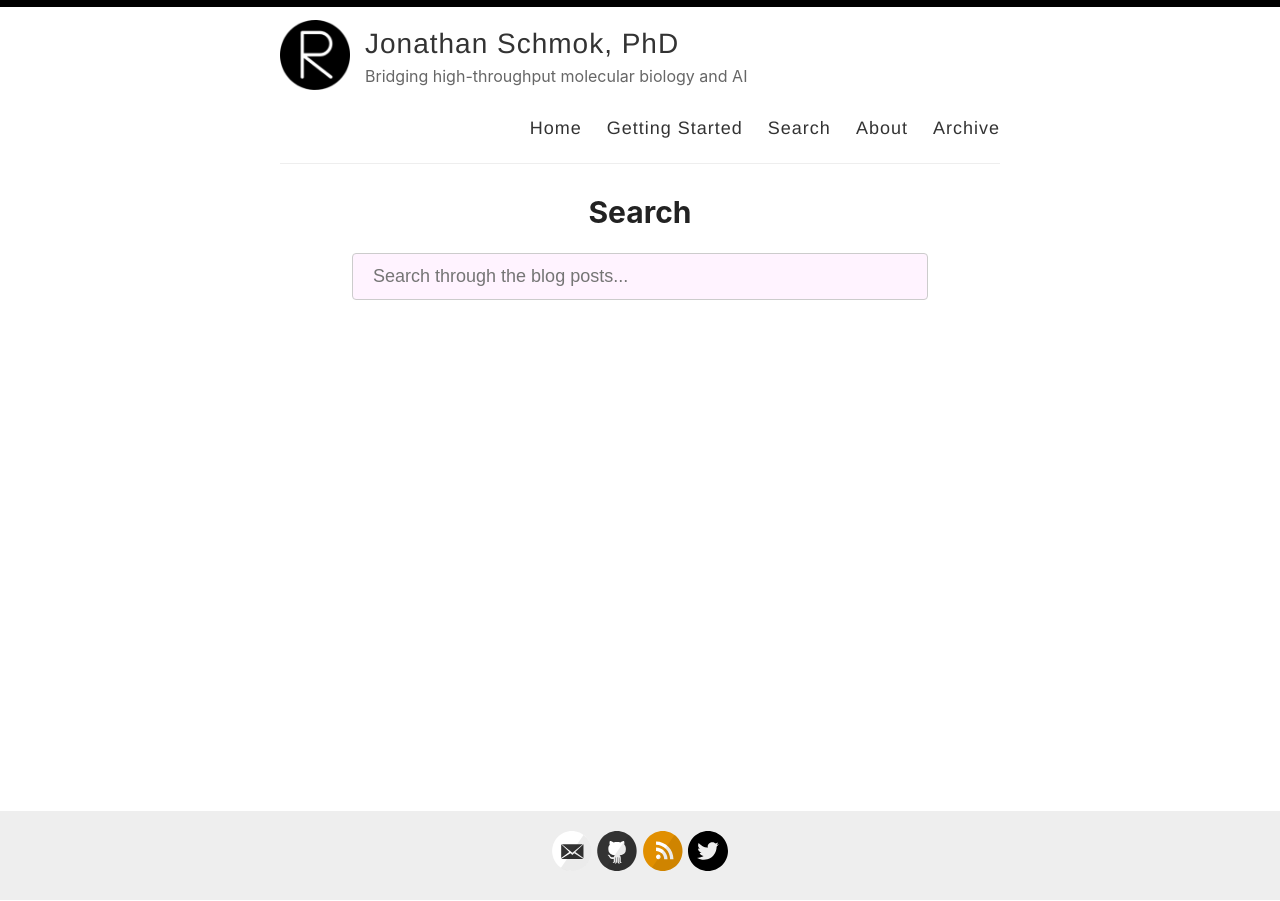
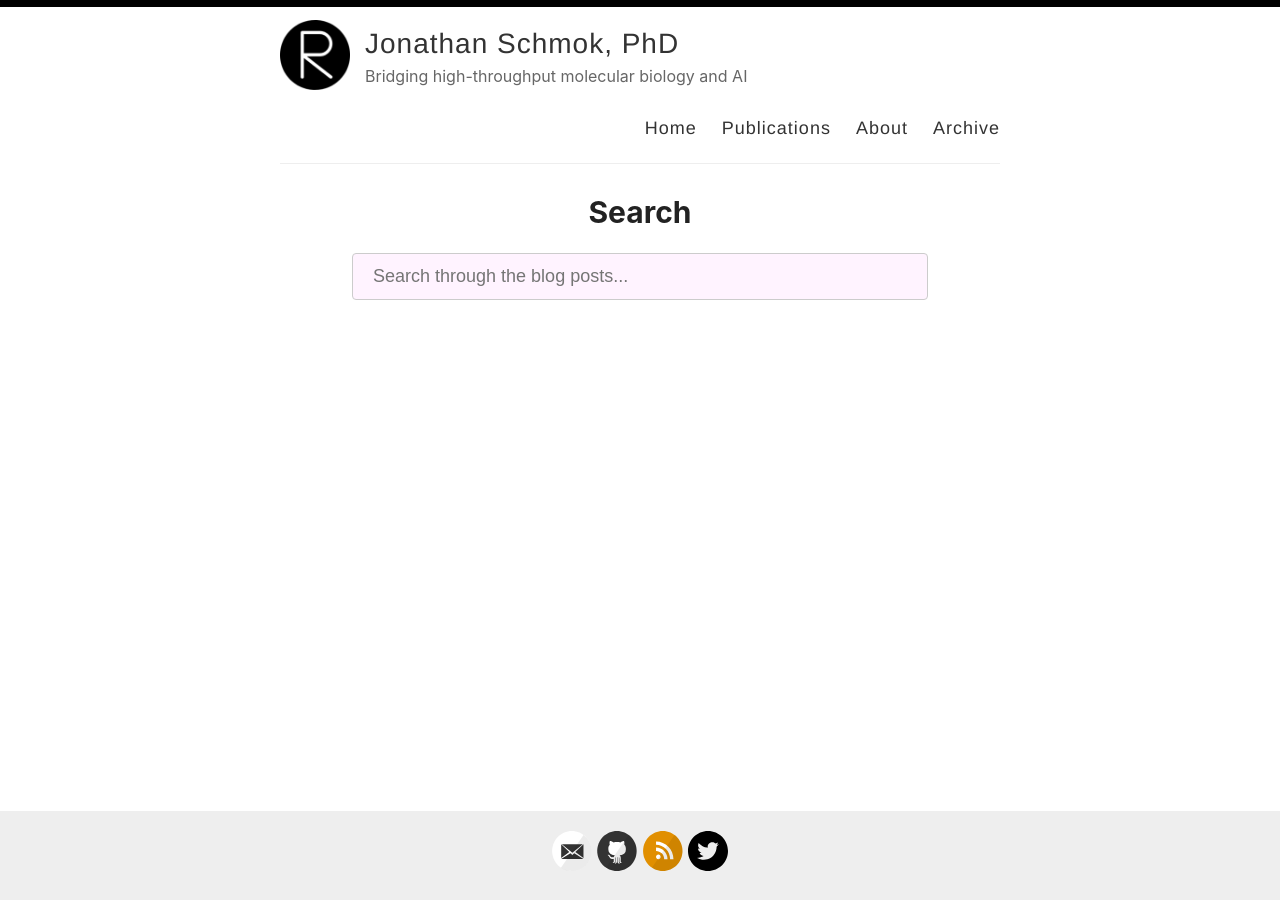
Before and after one commit to jonschmok/jonschmok.github.io, a Jekyll site: the page built from _pages/search.md, in a window 1280 px wide. Built offline with Jekyll 4.4.1, drawn with Linux system fonts in a browser that asks for light colours.

Commit message:
Update default.html

```diff
--- a/_layouts/default.html
+++ b/_layouts/default.html
@@ -29,8 +29,7 @@
 
             <nav>
               <a href="{{ site.baseurl }}/">Home</a>
-              <a href="{{ site.baseurl }}/getting-started">Getting Started</a>
-              <a href="{{ site.baseurl }}/search">Search</a>
+              <a href="{{ site.baseurl }}/publications">Publications</a>
               <a href="{{ site.baseurl }}/about">About</a>
               <a href="{{ site.baseurl }}/archive">Archive</a>
             </nav>
```
